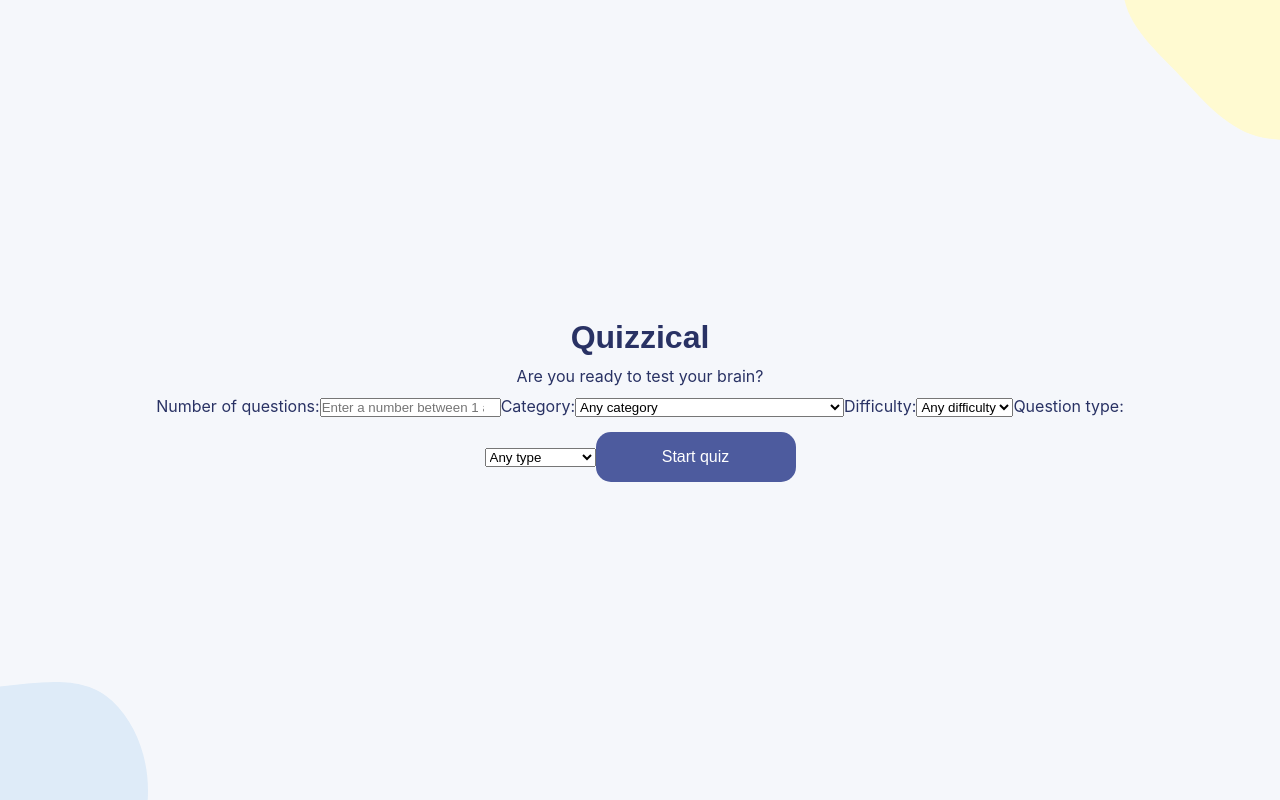
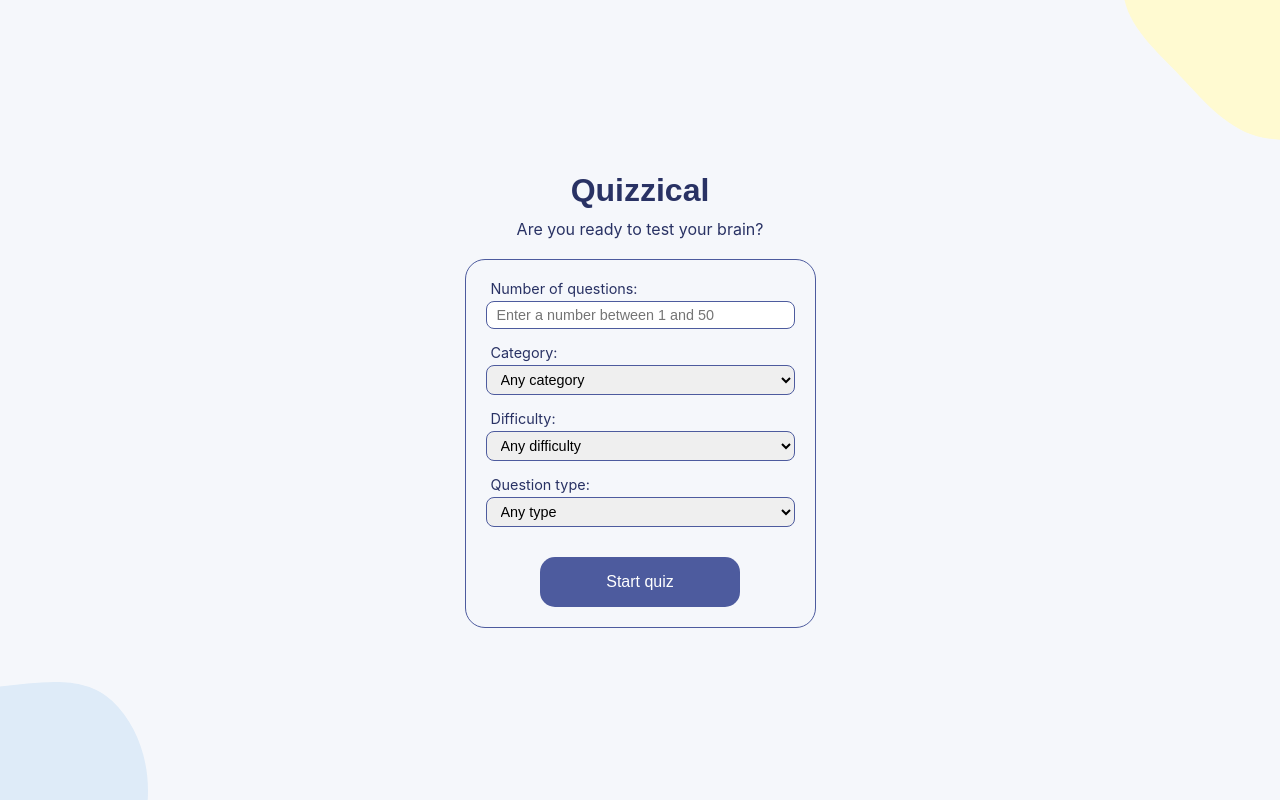
Before and after one commit to TiffanyChan614/React-Quizzical, a React (Vite) app: page / in a window 1280 px wide. Built offline with nearby package versions, Linux system fonts and the light colour scheme.

Commit message:
Style form for quiz configuration

```diff
--- a/src/components/StartPage.jsx
+++ b/src/components/StartPage.jsx
@@ -3,7 +3,7 @@ export default function StartPage({ handleSubmit, handleChange }) {
 		<div className='start content'>
 			<h1>Quizzical</h1>
 			<p>Are you ready to test your brain?</p>
-			<form className='form-container'>
+			<form className='form'>
 				<label htmlFor='num-questions'>Number of questions:</label>
 				<input
 					type='number'
--- a/src/styles.css
+++ b/src/styles.css
@@ -65,6 +65,7 @@ h2 {
 	color: white;
 	margin-top: 15px;
 	font-size: 1rem;
+	align-self: center;
 }
 
 .start-btn:active,
@@ -174,3 +175,32 @@ h2 {
 	font-size: 0.8rem;
 	border-radius: 8px;
 }
+
+.form {
+	display: flex;
+	flex-direction: column;
+	text-align: left;
+	font-size: 0.9rem;
+	margin-top: 10px;
+	border: 1px solid #4d5b9e;
+	border-radius: 20px;
+	padding: 20px;
+}
+
+.form > input,
+.form > select {
+	padding: 5px 10px;
+	border-radius: 8px;
+	border: 1px solid #4d5b9e;
+	margin-bottom: 15px;
+	font-size: 0.9rem;
+}
+
+.form > label {
+	padding: 0 5px;
+	margin-bottom: 4px;
+}
+
+.form > input:focus {
+	outline: none;
+}
```
